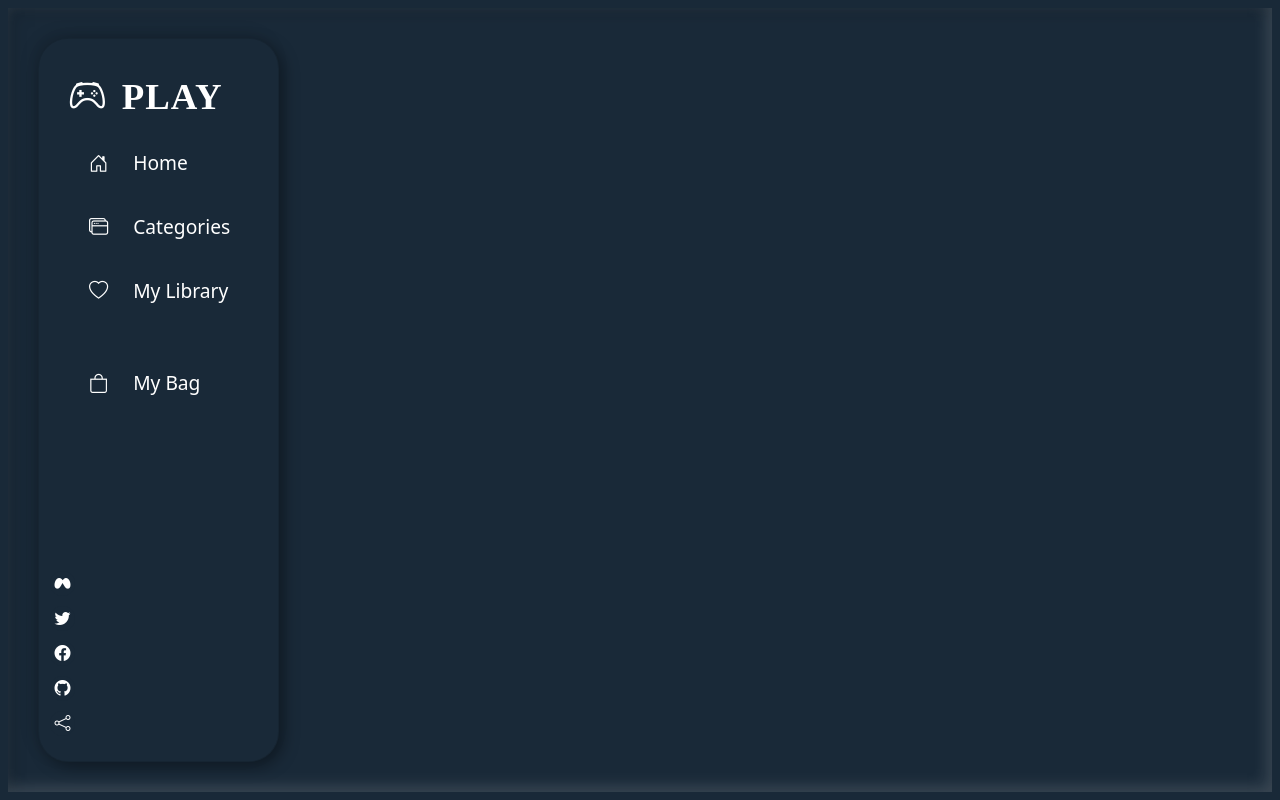
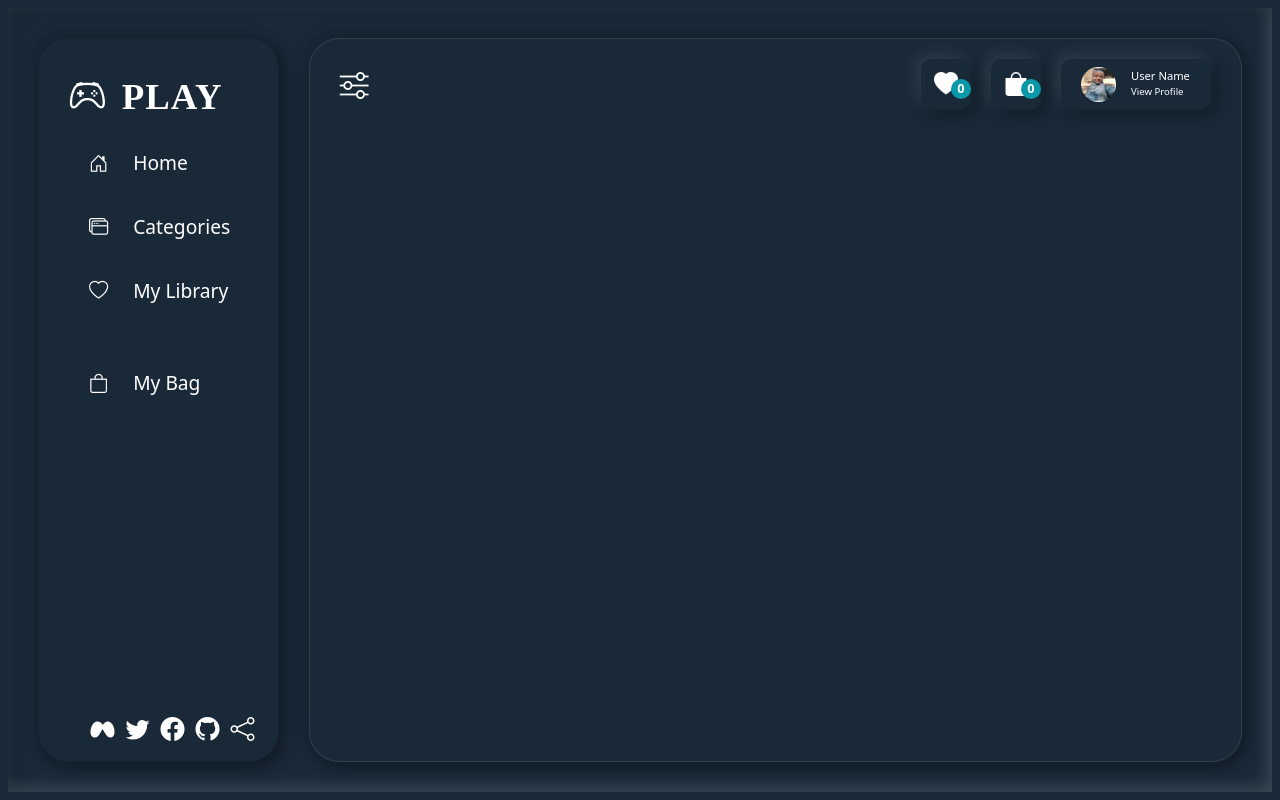
Before and after one commit to HidayahJadaan/Game-Store-eCommerce_ReactJS, a React (Create React App) app: page / in a window 1280 px wide. Built offline with nearby package versions, Linux system fonts and the light colour scheme; a web font is replaced by a local one.

Commit message:
Header Is Done

```diff
--- a/src/components/side-menu/SideMenu.jsx
+++ b/src/components/side-menu/SideMenu.jsx
@@ -4,11 +4,11 @@ import NavListItem from "../nav-list-item/NavListItem";
 import navListData from "../../data/navListData";
 import socialListData from "../../data/socialListData";
 
-export default function SideMenu() {
+export default function SideMenu({ active }) {
   const [navData, setNavData] = useState(navListData);
 
   return (
-    <div className="sideMenu">
+    <div className={`sideMenu ${active ? 'active': ""}`}>
       <a href="#" className="logo">
         <i className="bi bi-controller"></i>
         <span className="brand">Play</span>
--- a/src/components/side-menu/side-menu.css
+++ b/src/components/side-menu/side-menu.css
@@ -57,9 +57,9 @@
 .social {
   position: absolute;
   bottom: 40px;
-  left: 10px;
+  left: 50px;
   display: flex;
-  flex-direction: column;
+  /* flex-direction: column; */
   align-items: center;
   list-style: none;
   gap: 10px;
@@ -73,22 +73,40 @@
   text-decoration: none;
   transition: 1s;
   text-align: center;
-  font-size: 1rem;
+  font-size: 1.5rem;
   background-color: var(--bgColor);
-
 }
 
 .sideMenu .social li a {
   color: white;
   width: 100%;
-
 }
-
+/*
 .sideMenu .social li:hover {
   transform: translateX(100px);
   background-color: var(--secondary);
 
   box-shadow: -5px -5px 15px rgba(0, 0, 0, 0.1),
-  5px 5px 15px rgba(0, 0, 0, 0.35);
+    5px 5px 15px rgba(0, 0, 0, 0.35);
+} */
 
+.sideMenu.active{
+  width: 7%;
+  overflow: hidden;
+  align-items: center;
+  transition: 1s;
 }
+.sideMenu.active .brand,
+.sideMenu.active .navName{
+  display: none;
+}
+.sideMenu.active .nav li a {
+  font-size: 1.8rem;
+}
+
+.sideMenu.active .social{
+  padding: 0;
+  flex-direction: column;
+  justify-content: center;
+  align-items: center;
+}
--- a/src/pages/Main.jsx
+++ b/src/pages/Main.jsx
@@ -1,11 +1,22 @@
-import React from "react";
+import React, { useState } from "react";
 import "./main.css";
 import SideMenu from "../components/side-menu/SideMenu";
+import Header from "./header/Header";
 
 export default function Main() {
+
+const [active, setActive] = useState(false);
+
+const handleToggleActive = () =>{
+  setActive(!active);
+}
+
   return (
     <main>
-<SideMenu />
+      <SideMenu active={active} />
+      <div className={`banner ${active ? 'active': ''}`}>
+        <Header toggleActive={handleToggleActive} />
+      </div>
     </main>
   );
 }
--- /dev/null
+++ b/src/pages/header/Header.jsx
@@ -0,0 +1,33 @@
+import React from "react";
+import "./header.css";
+import UserImage from '../../images/me.jpg'
+
+export default function Header({ toggleActive }) {
+  return (
+    <header className="header">
+      <a href="#" className="menu" onClick={toggleActive}>
+        <i className="bi bi-sliders"></i>
+      </a>
+
+      <div className="userItems">
+        <a href="#" className="icon">
+          <i className="bi bi-heart-fill"></i>
+          <span className="like">0</span>
+        </a>
+        <a href="#" className="icon">
+          <i className="bi bi-bag-fill"></i>
+        <span className="bag">0</span>
+        </a>
+        <div className="avatar">
+          <a href="#">
+            <img src={UserImage} alt="User Image" />
+          </a>
+          <div className="user">
+            <span>User Name</span>
+            <a href="#">View Profile</a>
+          </div>
+        </div>
+      </div>
+    </header>
+  );
+}
--- /dev/null
+++ b/src/pages/header/header.css
@@ -0,0 +1,93 @@
+.header{
+    position: absolute;
+    top: 0;
+    left: 0;
+    width: 100%;
+    display: flex;
+    justify-content: space-between;
+    align-items: center;
+    padding: 20px 30px;
+    z-index: 1000 !important;
+    background: transparent;
+}
+.menu{
+    font-size: 1.8rem;
+    color: #fff;
+}
+
+.userItems{
+    display: inline-flex;
+    align-items: center;
+    gap: 20px;
+}
+.userItems .icon{
+    position: relative;
+    color: #fff;
+    font-size: 1.5rem;
+    width: 50px;
+    height: 50px;
+    border-radius: 10px;
+    box-shadow: -5px -5px 15px rgba(255, 255, 255, 0.1),
+    5px 5px 15px rgba(0, 0, 0, 0.35);
+    display: flex;
+    justify-content: center;
+    align-items: center;
+    text-decoration: none;
+}
+
+.userItems .icon .like,
+.userItems .icon .bag{
+    position: absolute;
+    right: 0;
+    bottom: 10px;
+    font-size: 0.8rem;
+    font-weight: 800;
+    height: 20px;
+    width: 20px;
+    padding: 3px;
+    color: #fff;
+    background-color: var(--secondary);
+    border-radius: 50%;
+    display: flex;
+    align-items: center;
+    justify-content: center;
+}
+
+.userItems .avatar{
+    width: 150px;
+    height: 50px;
+    padding: 10px 20px;
+    display: flex;
+    align-items: center;
+    gap: 15;
+    border-radius: 10px;
+    box-shadow: -5px -5px 15px rgba(255, 255, 255, 0.1),
+    5px 5px 15px rgba(0, 0, 0, 0.35);
+}
+
+.userItems .avatar img{
+    width: 35px;
+    height: 35px;
+    border-radius: 50%;
+    margin-right: 15px;
+
+}
+
+.userItems .avatar a{
+    color: #fff;
+    font-size: 1rem;
+}
+
+.userItems .avatar .user{
+    display: flex;
+    flex-direction: column;
+}
+.userItems .avatar .user span{
+    color: #fff;
+    font-size: 0.7rem;
+}
+
+.userItems .avatar .user a{
+    text-decoration: none;
+    font-size: 0.6rem;
+}
--- a/src/pages/main.css
+++ b/src/pages/main.css
@@ -17,3 +17,21 @@ main {
   overflow: hidden;
   transition: 0.5s;
 }
+.banner{
+  position: relative;
+  width: 80%;
+  height: 100%;
+  border-radius: 30px;
+  border: 1px solid rgba(255, 255, 255, 0.1);
+  background-color: var(--bgColor);
+
+  box-shadow: -5px -5px 15px rgba(0, 0, 0, 0.1),
+    5px 5px 15px rgba(0, 0, 0, 0.35);
+transition: 1s;
+}
+
+.banner.active{
+  width: 93%;
+  transition: 1s;
+  position: relative;
+}
```
Also changed, not shown: src/images/me.jpg (added).
